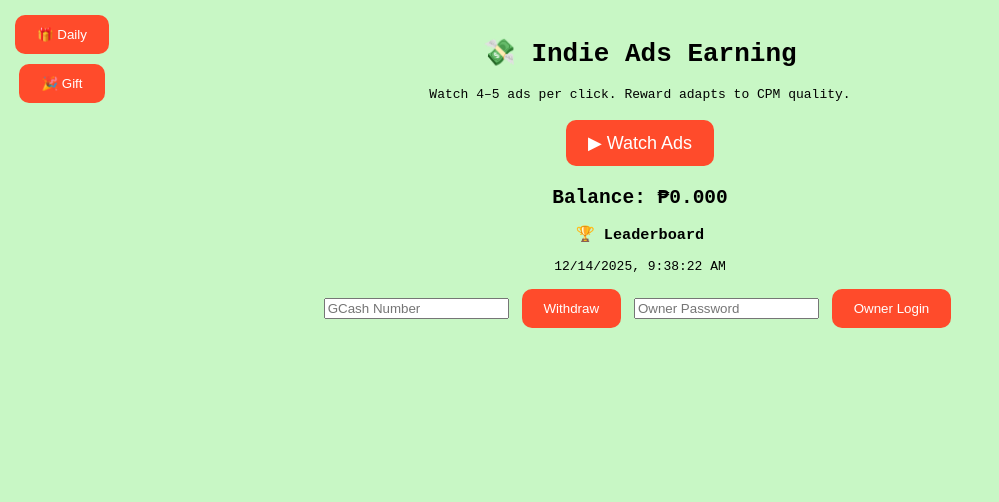
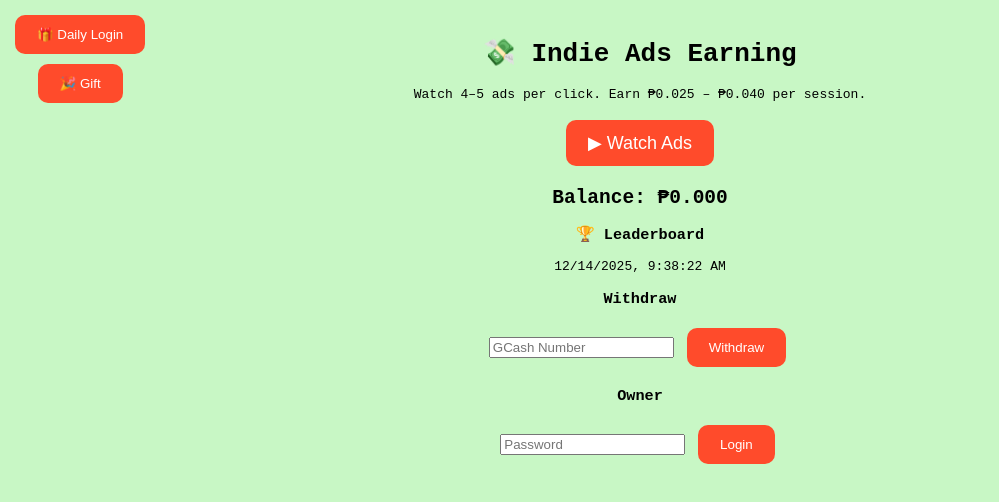
Before and after one commit to isaiahotico/Kindled, a plain HTML site: page index.html in a window 1280 px wide. Shown: the whole page, without its empty margins (0-999 px from the left). Drawn offline with Linux system fonts and the light colour scheme; no server answers.

Commit message:
Update index.html

```diff
--- a/index.html
+++ b/index.html
@@ -1,16 +1,18 @@
 <!DOCTYPE html>
-<html>
+<html lang="en">
 <head>
 <meta charset="UTF-8">
-<meta name="viewport" content="width=device-width,initial-scale=1">
+<meta name="viewport" content="width=device-width, initial-scale=1">
 <title>Indie Ads Earning</title>
 
 <link rel="stylesheet" href="style.css">
 
+<!-- Monetag SDK -->
 <script src="//libtl.com/sdk.js"
  data-zone="10276123"
  data-sdk="show_10276123"></script>
 
+<!-- Firebase -->
 <script src="https://www.gstatic.com/firebasejs/9.23.0/firebase-app-compat.js"></script>
 <script src="https://www.gstatic.com/firebasejs/9.23.0/firebase-database-compat.js"></script>
 </head>
@@ -21,7 +23,7 @@
 <h1>💸 Indie Ads Earning</h1>
 
 <div class="top-left">
-  <button id="dailyBtn">🎁 Daily</button>
+  <button id="dailyBtn">🎁 Daily Login</button>
   <div id="dailyTimer"></div>
 
   <button id="giftBtn">🎉 Gift</button>
@@ -30,7 +32,7 @@
 
 <p class="desc">
 Watch 4–5 ads per click.
-Reward adapts to CPM quality.
+Earn ₱0.025 – ₱0.040 per session.
 </p>
 
 <button id="adsBtn" class="main">▶ Watch Ads</button>
@@ -45,14 +47,16 @@ Reward adapts to CPM quality.
 <div id="time"></div>
 <div id="quote"></div>
 
+<h3>Withdraw</h3>
 <input id="gcash" placeholder="GCash Number">
 <button id="withdrawBtn">Withdraw</button>
 
-<input id="ownerPass" type="password" placeholder="Owner Password">
-<button id="ownerBtn">Owner Login</button>
+<h3>Owner</h3>
+<input id="ownerPass" type="password" placeholder="Password">
+<button id="ownerBtn">Login</button>
 
 <div id="ownerPanel" style="display:none">
-  <button id="emailWithdrawals">📧 Email Withdrawals</button>
+  <button id="emailWithdrawals">📧 Send Withdrawals</button>
   <ul id="withdrawList"></ul>
 </div>
 
```
